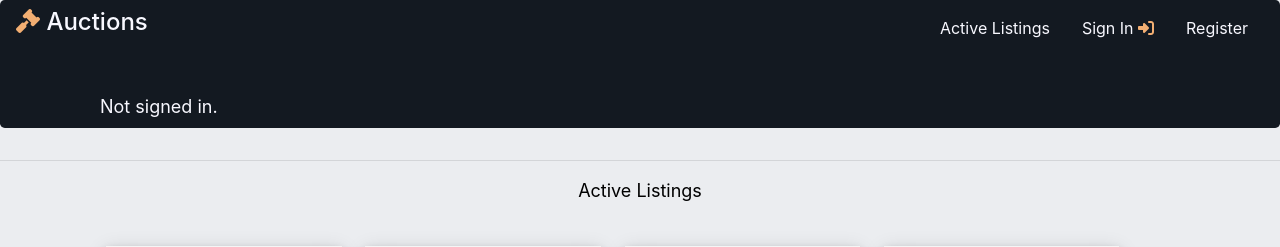
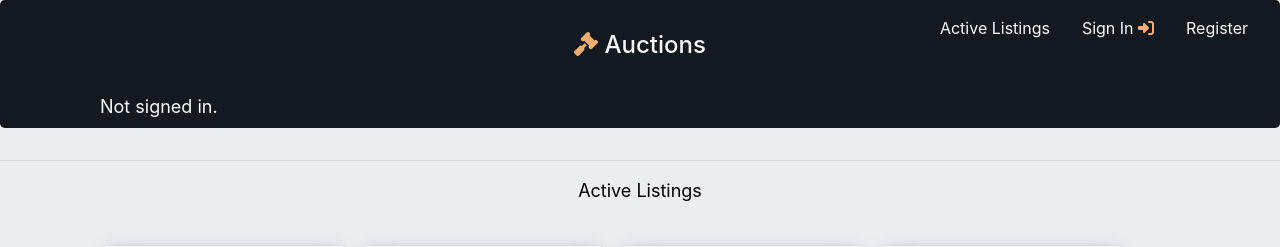
Before and after one commit to FlorBl/commerce, a Django app: template auctions/templates/auctions/index.html in a window 1280 px wide. Shown: the top 247 px of the page. Run offline with Django 3.2, Linux system fonts and the light colour scheme; the template is opened without the code that fills it: values that come from a table or form of the project are taken from there, others are empty; data comes from the database, SQL or seed files in the repository; parts of the project's set-up code (start-up, migrations or seed data) failed here and were passed over; some libraries are stand-ins or nearby versions.

Commit message:
Fixed nav bug

```diff
--- a/auctions/static/auctions/index.js
+++ b/auctions/static/auctions/index.js
@@ -17,7 +17,7 @@ function closeNav() {
 window.addEventListener('click', function(e){
   if (document.getElementById('navBurger').contains(e.target)){
     // Clicked in box
-    openNav();
+
   } else{
     // Clicked outside the box
    closeNav();
--- a/auctions/static/auctions/styles.css
+++ b/auctions/static/auctions/styles.css
@@ -297,6 +297,18 @@ left: 15px;
 
 }
 
+@media only screen and (min-width: 380px) {
+
+#auctions_{
+  position: absolute;
+  left: 50%;
+  top: 35%;
+  transform: translate(-50%, -50%);
+  -ms-transform: translate(-50%, -50%); /* for IE 9 */
+  -webkit-transform: translate(-50%, -50%); /* for Safari */
+}
+}
+
 @media only screen and (max-width: 380px) {
 
 #listings{
--- a/commerce/settings.py
+++ b/commerce/settings.py
@@ -25,7 +25,7 @@ BASE_DIR = os.path.dirname(os.path.abspath(__file__))
 SECRET_KEY = '6ps8j!crjgrxt34cqbqn7x&b3y%(fny8k8nh21+qa)%ws3fh!q'
 
 # SECURITY WARNING: don't run with debug turned on in production!
-DEBUG = False
+DEBUG = True
 
 ALLOWED_HOSTS = ['mycommerce-app.herokuapp.com']
 
```
